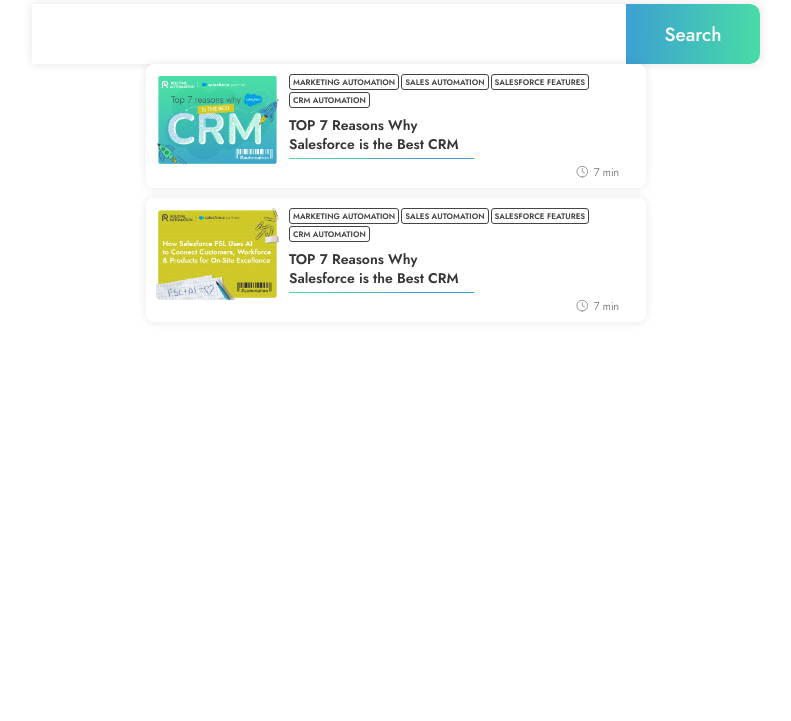
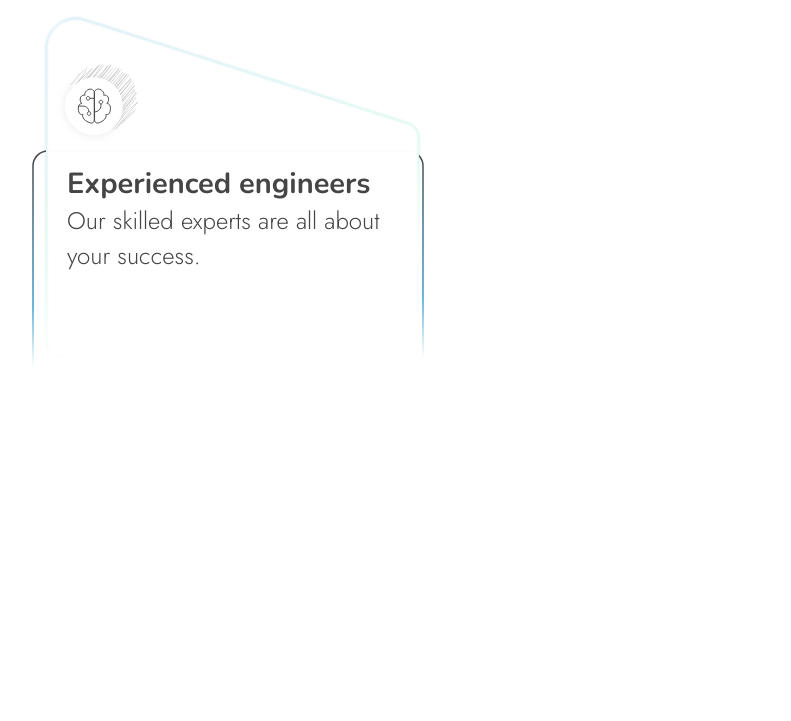
Before and after one commit to dezmorales/bLocks, a plain HTML site: page index.html in a window 1280 px wide. Shown: the part 79-800 px from the top of the page, without its empty margins (244-1035 px from the left). Drawn offline with nearby package versions, Linux system fonts and the light colour scheme.

Commit message:
feat: create new discover-card

```diff
--- a/index.html
+++ b/index.html
@@ -2,7 +2,7 @@
 <html lang="en">
 
 <head>
-    <link href="https://fonts.googleapis.com/css2?family=Jost:wght@300;400;500;600;700&display=swap" rel="stylesheet">
+    <link href="https://fonts.googleapis.com/css2?family=Jost:wght@300;400;500;600;700&family=Nunito:wght@300;500;600;700&display=swap" rel="stylesheet">
     <link rel="stylesheet" href="css/style.css">
     <meta charset="UTF-8">
     <meta name="viewport" content="width=device-width, initial-scale=1.0">
@@ -11,7 +11,18 @@
 
 <body>
     <div class="container">
-        <div class="sidebar-filtr">
+        <article class="discover-card">
+            <div class="discover-card__back">
+                <img class="discover-card__back-img" src="img/base/back-card.svg" alt="Experienced engineers">
+            </div>
+            <div class="discover-card__front">
+                <object class="discover-card__front-bg" data="img/base/discover-card.svg" type="image/svg+xml"></object>
+                <img class="discover-card__front-icon" src="img/base/Icon.svg" alt="Experienced engineers">
+                <h4 class="discover-card__title">Experienced engineers</h4>
+                <p class="discover-card__text">Our skilled experts are all about your success.</p>
+            </div>
+        </article>
+        <!-- <div class="sidebar-filtr">
             <h4 class="sidebar-filtr__title">Choose your theme</h4>
             <ul class="sidebar-filtr__list">
                 <li class="sidebar-filtr__current">AI automation</li>
@@ -88,8 +99,9 @@
                     <span class="news-card__time-text">7 min</span>
                 </div>
             </div>
-        </article>
+        </article> -->
     </div>
 </body>
 <script type="module" src="js/app.js"></script>
+
 </html>
--- a/scss/_common.scss
+++ b/scss/_common.scss
@@ -1,5 +1,6 @@
 body{
    // background: teal;
+   padding-top: 100px;
 }
 .container{
     max-width: 375px;
--- /dev/null
+++ b/scss/_discover-card.scss
@@ -0,0 +1,66 @@
+.discover-card {
+  width: 390px;
+  height: 350px;
+  position: relative;
+  padding: 40px 10px 10px 35px;
+
+  &:hover &__front-bg {
+    // width: 410px;
+    // height: 369px;
+    transform: translate(-3px, 0);
+  }
+  &:hover &__back-img {
+    opacity: 0;
+  }
+
+  &__back {
+  }
+
+  &__back-img {
+    position: absolute;
+    bottom: 0;
+    left: 0;
+    transition: all 0.3s ease;
+  }
+
+  &__front {
+  }
+
+  &__front-bg {
+    position: absolute;
+    bottom: 0;
+    left: 0;
+    transition: all 0.4s ease;
+  }
+  &__front-icon {
+    position: relative;
+    z-index: 1;
+    margin-left: -11px;
+    margin-bottom: 20px;
+    pointer-events: none;
+  }
+
+  &__title {
+    position: relative;
+    z-index: 1;
+    color: #454545;
+    font-family: Nunito;
+    font-size: 29px;
+    font-weight: 700;
+    line-height: normal;
+    max-width: 326px;
+    pointer-events: none;
+  }
+
+  &__text {
+    position: relative;
+    z-index: 1;
+    color: #454545;
+    font-family: Jost;
+    font-size: 24px;
+    font-weight: 300;
+    line-height: normal;
+    max-width: 326px;
+    pointer-events: none;
+  }
+}
--- a/scss/style.scss
+++ b/scss/style.scss
@@ -2,4 +2,5 @@
 @import "./news-card";
 @import "./common";
 @import "./search";
-@import"./sidebar-filtr"
+@import "./sidebar-filtr";
+@import "./discover-card";
```
Also changed, not shown: css/style.css, css/style.min.css, img/base/Icon.svg (added), img/base/back-card.svg (added), img/base/discover-card.svg (added), img/base/front-card.svg (added).
